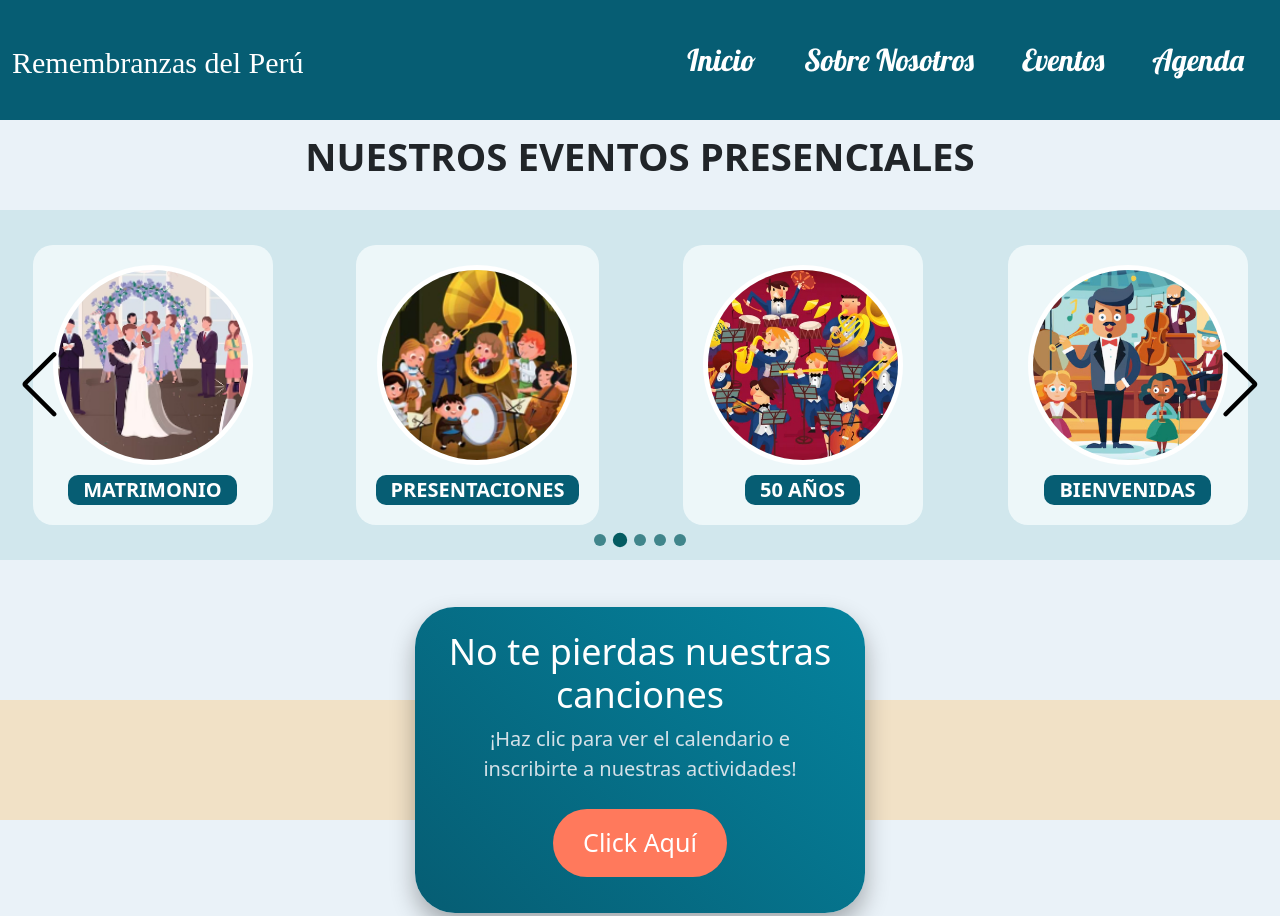
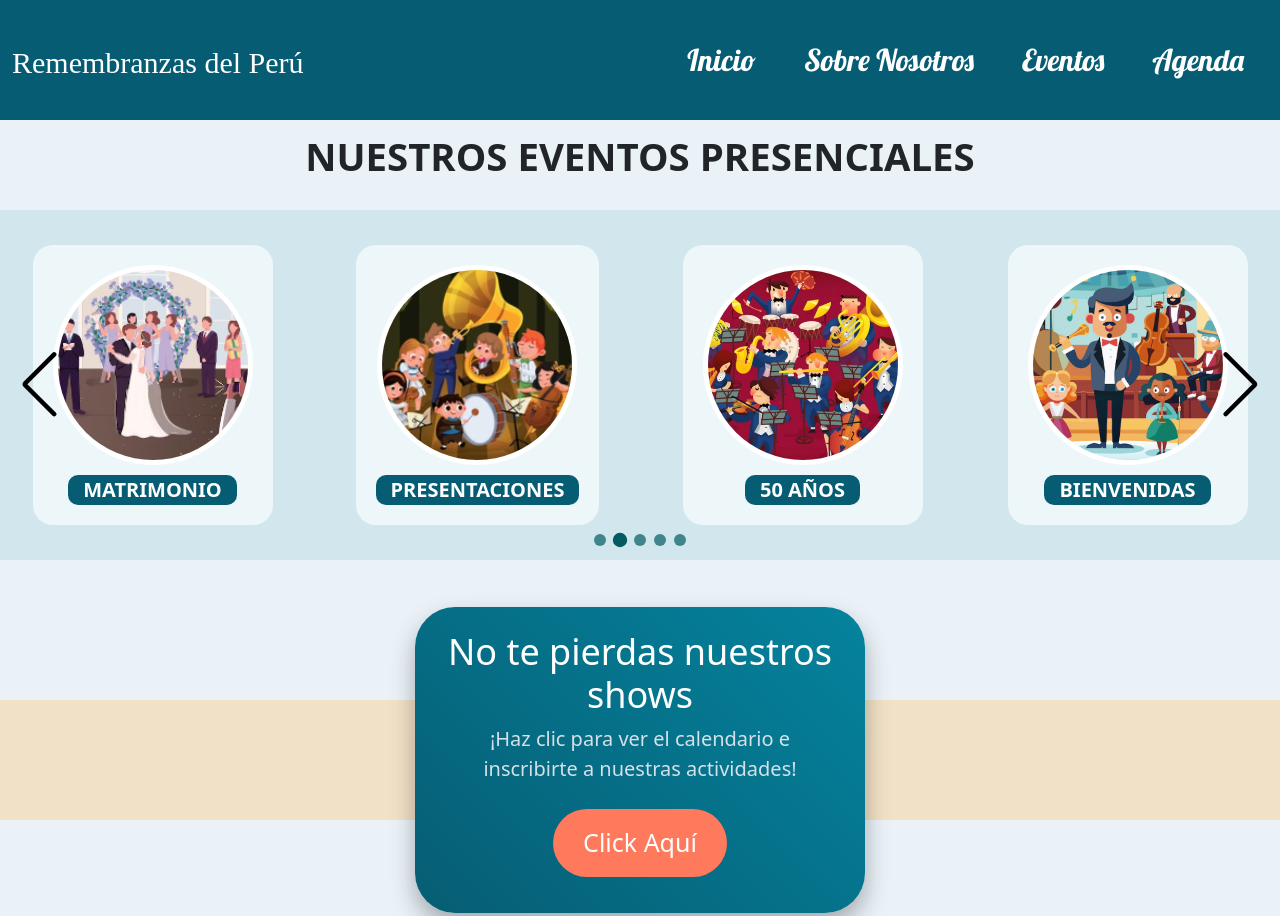
Before and after one commit to Somies/ProyectoOrquesta, a plain HTML site: page VISTA/eventos.html in a window 1280 px wide. Shown: the top 916 px of the page. Drawn offline with nearby package versions, Linux system fonts and the light colour scheme; a web font is replaced by a local one.

Commit message:
Descripción breve de los cambios realizados

```diff
--- a/VISTA/eventos.html
+++ b/VISTA/eventos.html
@@ -116,7 +116,7 @@
             <section class="sub1cuerpo2">
                 <section class="cuadro1cuerpo2">
                     <div class="anuncio">
-                      <h2 class="titulo">No te pierdas nuestras canciones</h2>
+                      <h2 class="titulo">No te pierdas nuestros shows</h2>
                       <p class="mensaje">¡Haz clic para ver el calendario e inscribirte a nuestras actividades!</p>
                       <a href="agenda.html" class="boton">Click Aquí</a>
                     </div>
```
